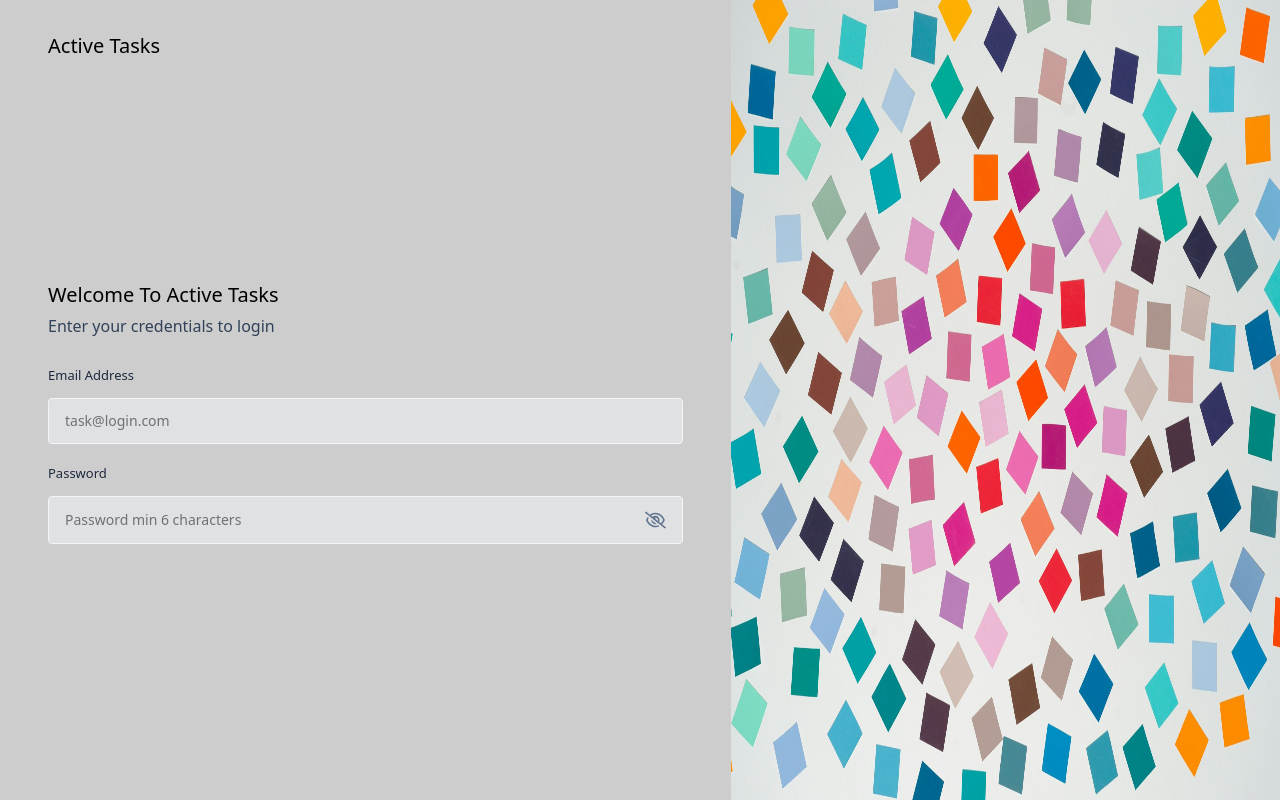
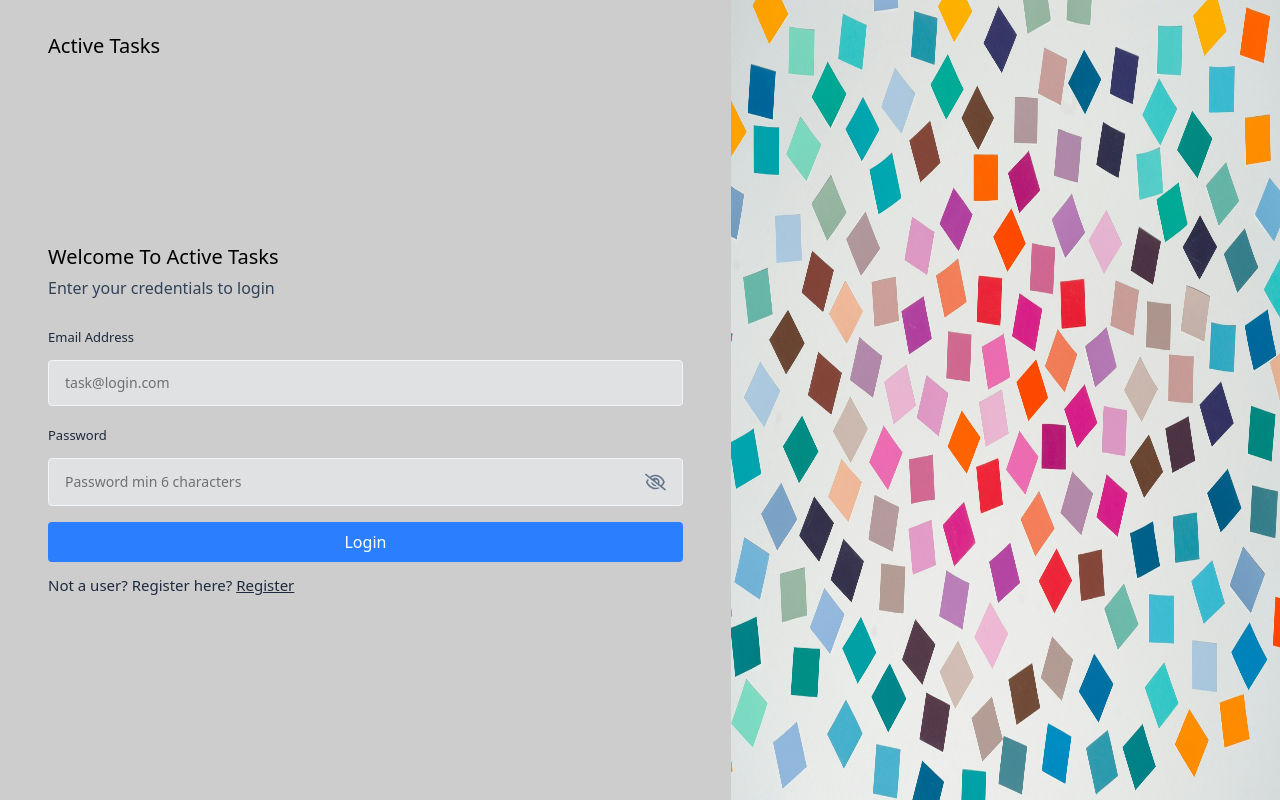
Before and after one commit to 1001hadi/activeTasks-FE, a React (Vite) app: page /login in a window 1280 px wide. Built offline with nearby package versions, Linux system fonts and the light colour scheme.

Commit message:
email validator helper created and hanlde login updated

```diff
--- a/src/index.css
+++ b/src/index.css
@@ -10,3 +10,7 @@
 .input-box {
   @apply w-full flex justify-between gap-3 text-sm bg-slate-100/50 text-black rounded px-4 py-3 mb-4 mt-3 border border-slate-100 outline-none;
 }
+
+.btn-primary {
+  @apply w-full font-medium bg-blue-500 hover:bg-blue-600 text-white font-bold py-2 px-4 rounded cursor-pointer;
+}
--- a/src/pages/auth/Login.jsx
+++ b/src/pages/auth/Login.jsx
@@ -1,7 +1,8 @@
 import React, { useState } from "react";
-import { useNavigate } from "react-router-dom";
+import { Link, useNavigate } from "react-router-dom";
 import AuthLayout from "../../components/layouts/AuthLayout";
 import Input from "../../components/inputs/Input";
+import { validateEmail } from "../../utilities/helper";
 
 const Login = () => {
   const [email, setEmail] = useState("");
@@ -12,6 +13,17 @@ const Login = () => {
 
   const handleLogin = async (e) => {
     e.preventDefault();
+
+    if (!validateEmail(email)) {
+      setError("Email must be valid!");
+      return;
+    }
+
+    if (!password) {
+      setError("Password required!");
+    }
+
+    setError("");
   };
 
   return (
@@ -24,7 +36,7 @@ const Login = () => {
           <p className="text-md text-slate-700 mt-[5px] mb-6">
             Enter your credentials to login
           </p>
-          <form onSubmit="handleLogin">
+          <form onSubmit={handleLogin}>
             <Input
               type="text"
               value={email}
@@ -40,6 +52,19 @@ const Login = () => {
               label="Password"
               placeholder="Password min 6 characters"
             />
+
+            {error && <p className="text-red-500 text-s pb-2.5">{error}</p>}
+
+            <button type="submit" className="btn-primary">
+              Login
+            </button>
+
+            <p className="text-[15px] text-slate-800 mt-3">
+              Not a user? Register here?{" "}
+              <Link className="font-medium text-green underline" to="/register">
+                Register
+              </Link>
+            </p>
           </form>
         </div>
       </AuthLayout>
--- a/src/utilities/helper.js
+++ b/src/utilities/helper.js
@@ -0,0 +1,4 @@
+export const validateEmail = (email) => {
+  const regex = /^[^\s@]+@[^\s@]+\.[^\s@]+$/;
+  return regex.test(email);
+};
```
